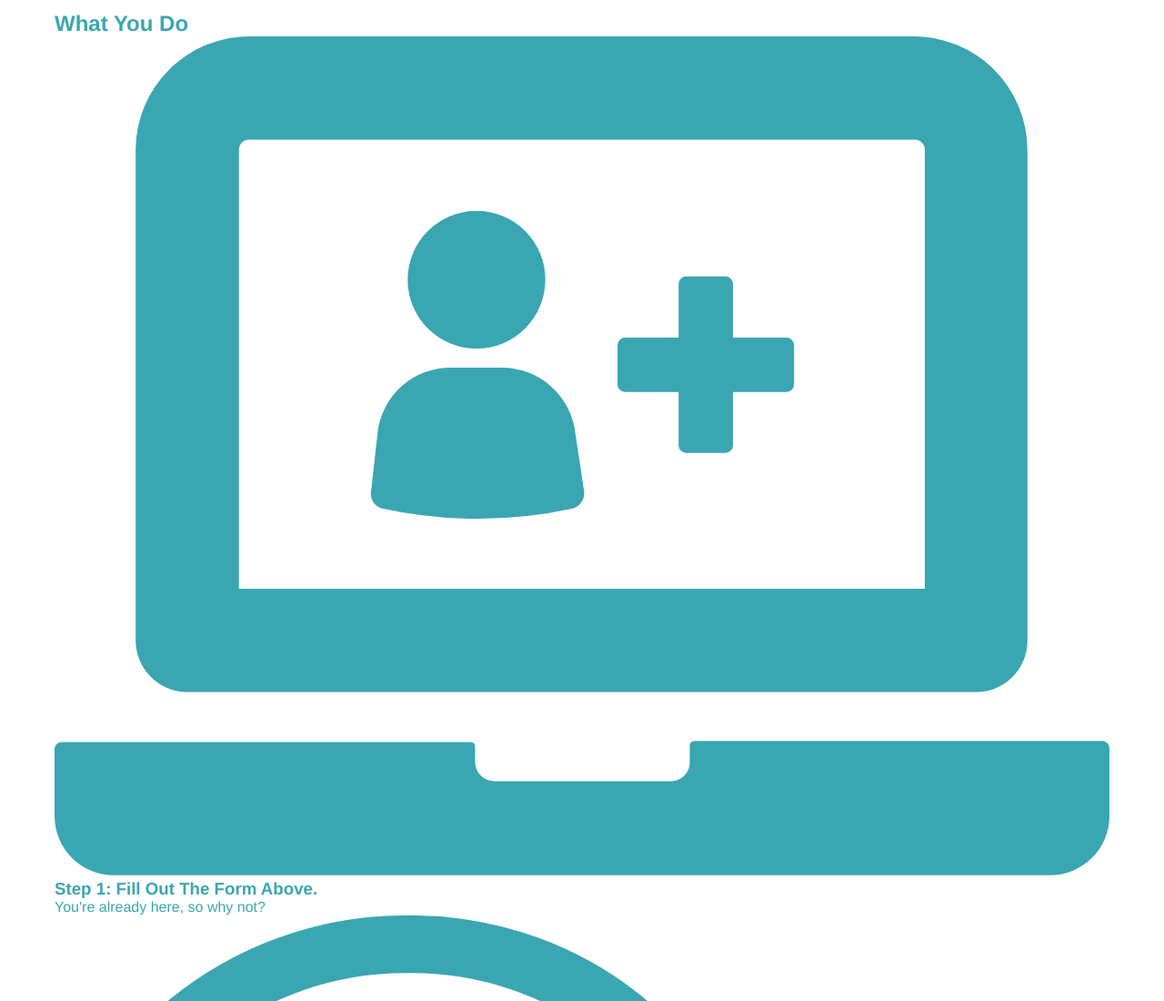
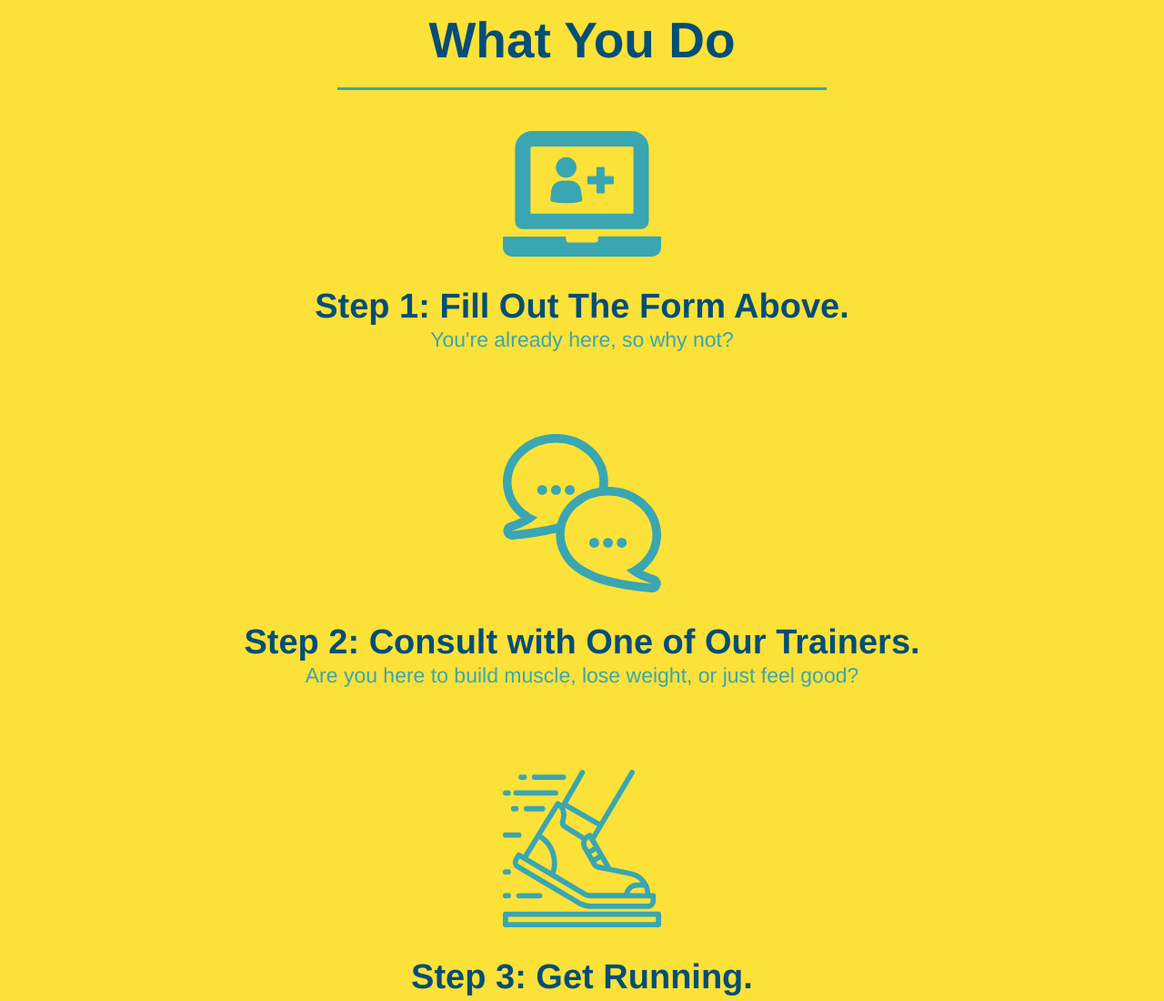
Before and after one commit to souhila27/run-buddy, a plain HTML site: page index.html in a window 1280 px wide. Shown: the part 1200-2300 px from the top of the page at 91% size. Drawn offline with Linux system fonts and the light colour scheme.

Commit message:
style what you do section

```diff
--- a/assets/css/style.css
+++ b/assets/css/style.css
@@ -165,17 +165,8 @@ margin-bottom: 15px;
       text-align: center;
   }
 
-  .intro h2 {
-      font-size: 55px;
-      color: #024e76;
-      margin-bottom: 35px;
-      padding: 0 100px 20px 100px;
-      border-bottom: 3px solid  #fce138;
-      /* add this alongside your other declarations */
 
-      display: inline-block;
 
-  }
 .intro p {
     line-height: 1.7;
     color: #39a6b2;
@@ -183,3 +174,51 @@ margin-bottom: 15px;
     font-size: 20px;
     margin: 0 auto;
 }
+.steps {
+    text-align: center;
+    background: #fce138;
+
+}
+
+.section-title {
+    font-size: 55px;
+    color: #024e76;
+    margin-bottom: 35px;
+    padding: 0 100px 20px 100px;
+    display: inline-block;
+    border-bottom: 3px solid;
+
+
+}
+
+.primary-border {
+    border-color: #fce138;
+}
+.secondary-border {
+    border-color: #39a6b2;
+}
+.steps  div {
+    margin-bottom: 80px;
+
+}
+
+.steps img {
+    width: 15%;
+    margin: 10px 0;
+
+
+}
+.steps h3 {
+    color: #024e76;
+    font-size: 46px;
+    margin-top: 10px;
+
+}
+.steps p{
+    color: #39a6b2;
+    font-size: 23px;
+}
+.steps span {
+    font-size: 38px;
+
+}
--- a/index.html
+++ b/index.html
@@ -76,7 +76,7 @@
 
     <!-- "what we do" section -->
     <section id="what-we-do" class="intro">
-        <h2>What We Do</h2>
+        <h2 class="section-title primary-border">What We Do</h2>
         <p>
             butcher selfies chambray shabby chic gentrify readymade yr Echo Park XOXO Tumblr normcore Banksy direct
             trade Blue Bottle chillwave you probably haven't heard of them single-origin coffee Vice fanny pack fixie
@@ -87,34 +87,34 @@
     </section>
 
     <!-- "what you do" section -->
-    <section id="What-you-do">
-        <h2>What You Do</h2>
+    <section id="What-you-do" class="steps">
+        <h2 class="section-title secondary-border">What You Do</h2>
 
         <div>
             <!-- inser this img element -->
             <img src="assets/images/step-1.svg" alt="" />
-            <h3>Step 1: Fill Out The Form Above.</h3>
+            <h3><span>Step 1: Fill Out The Form Above.</span></h3>
             <p>You're already here, so why not?</p>
         </div>
 
         <div>
              <!-- inser this img element -->
              <img src="assets/images/step-2.svg" alt="" />
-            <h3>Step 2: Consult with One of Our Trainers.</h3>
+            <h3><span>Step 2: Consult with One of Our Trainers.</span></h3>
             <p> Are you here to build muscle, lose weight, or just feel good?</p>
         </div>
 
         <div>
              <!-- inser this img element -->
              <img src="assets/images/step-3.svg" alt="" />
-            <h3>Step 3: Get Running.</h3>
+            <h3><span>Step 3: Get Running.</span></h3>
             <p>Hit the ground running (literally) once your trainer lays out your plan</p>
         </div>
 
         <div>
              <!-- inser this img element -->
              <img src="assets/images/step-4.svg" alt="" />
-            <h3>Step 4: See Results.</h3>
+            <h3><span>Step 4: See Results.</span></h3>
             <p>Bi-weekly checkins with your trainer will keep you focused</p>
         </div>
 
```
